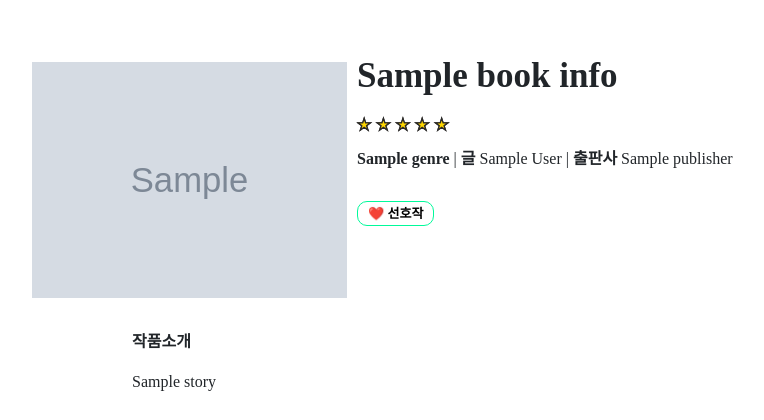
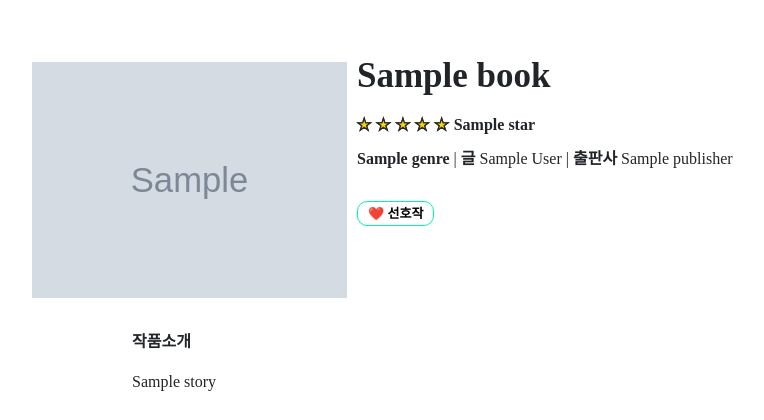
Before and after one commit to zeonga1102/webtachu, a Django app: template templates/detail.html in a window 1280 px wide. Shown: the top 420 px of the page, without its empty margins (108-872 px from the left). Run offline with Django 4.2, Linux system fonts and the light colour scheme; the template is opened without the code that fills it: most values are stand-ins (such as "Sample title", 1, 10 or a date in 2020); grey boxes marked "Sample" are stand-in pictures; some libraries are stand-ins or nearby versions.

Commit message:
ENH: 데이터베이스에 저장된 별점대로 별이 색칠되는 기능 추가

```diff
--- a/static/css/detail.css
+++ b/static/css/detail.css
@@ -96,6 +96,10 @@
   border: solid 2px mediumspringgreen;
   padding: 20px;
   margin-bottom: 15px;
+}
+
+.star-wrap {
+  display: flex;
 }
 
 .star-ratings {
--- a/templates/detail.html
+++ b/templates/detail.html
@@ -30,26 +30,26 @@
 <header></header>
 <div class="wrap">
     <div class="profile">
-        <div class="cover" style="background-image: url({{ book_info.cover }})"></div>
+        <div class="cover" style="background-image: url({{ book_info.book.cover }})"></div>
         <div class="profile-side">
-            <div class="title mb10">{{ book_info.title }}</div>
+            <div class="title mb10">{{ book_info.book.title }}</div>
             <div class="star-wrap mb10">
                 <div class="star-ratings">
-                    <div class="star-ratings-fill space-x"
-                         :style="{ width: ratingToPercent + '%' }">
+                    <div class="star-ratings-fill space-x" style="width: {{ book_info.star }}%">
                         <span>★</span><span>★</span><span>★</span><span>★</span><span>★</span>
                     </div>
                     <div class="star-ratings-base space-x">
                         <span>★</span><span>★</span><span>★</span><span>★</span><span>★</span>
                     </div>
                 </div>
+                <b>{{ book_info.book.star }}</b>
             </div>
             <div>
                 <div class="book-details mb10">
-                    <b>{{ book_info.genre }}</b> | <b>글</b> {{ book_info.author }} | <b>출판사</b> {{ book_info.publisher }}
+                    <b>{{ book_info.book.genre }}</b> | <b>글</b> {{ book_info.book.author }} | <b>출판사</b> {{ book_info.book.publisher }}
                 </div>
                 <div class="keyword-box">
-                    {% for word in keyword %}
+                    {% for word in book_info.keyword %}
                         <span>{{ word }}</span>
                     {% endfor %}
                 </div>
@@ -59,7 +59,7 @@
     </div>
     <div class="story">
         <b>작품소개</b>
-        <p>{{ book_info.story|linebreaks }}</p>
+        <p>{{ book_info.book.story|linebreaks }}</p>
     </div>
     <hr style="border: solid 1px mediumspringgreen; opacity: 100; width:1000px;  margin:auto;">
     <div class="review-detail">
@@ -73,8 +73,7 @@
         {% for review in review_info.reviews %}
             <div class="review mb10">
             <div class="star-ratings">
-                <div class="star-ratings-fill space-x"
-                     :style="{ width: ratingToPercent + '%' }">
+                <div class="star-ratings-fill space-x" style="width: {{ review.star }}%">
                     <span>★</span><span>★</span><span>★</span><span>★</span><span>★</span>
                 </div>
                 <div class="star-ratings-base space-x">
```
Also changed, not shown: books/book_views.py (+8 -3 lines).
